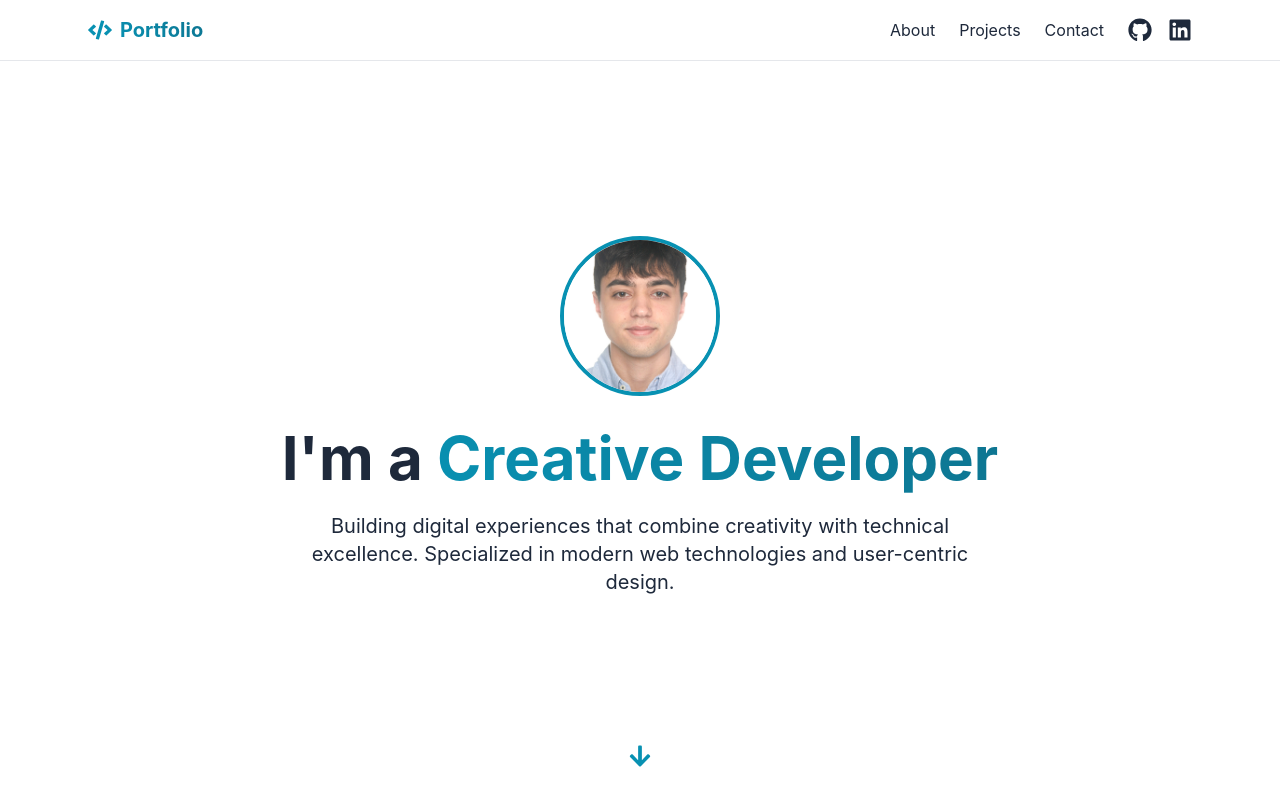
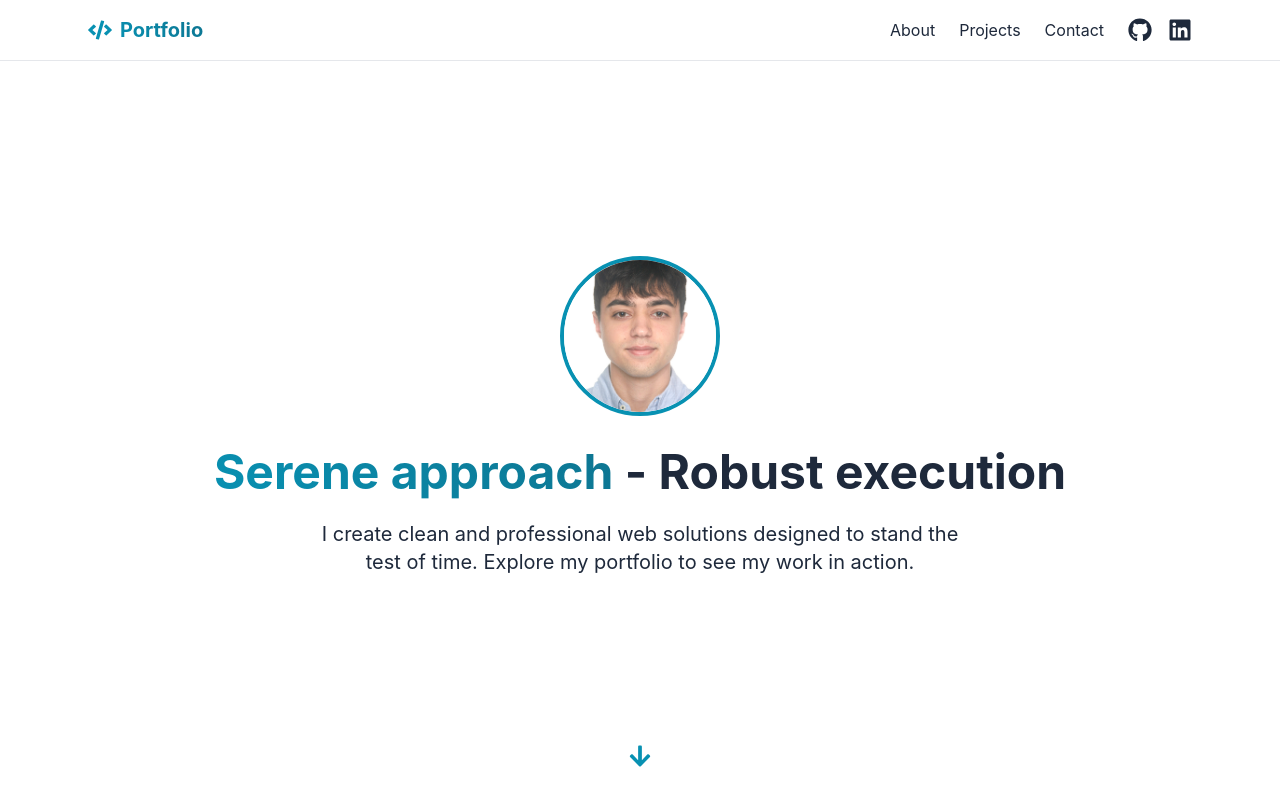
Before and after one commit to OscarLM32/OscarLM32, a React (Vite) app: page / in a window 1280 px wide. Shown: the top 800 px of the page. Built offline with nearby package versions, Linux system fonts and the light colour scheme.

Commit message:
Hero text changed

```diff
--- a/src/components/Hero.tsx
+++ b/src/components/Hero.tsx
@@ -26,10 +26,10 @@ export function Hero() {
         initial={{ y: 20, opacity: 0 }}
         animate={{ y: 0, opacity: 1 }}
         transition={{ delay: 0.2 }}
-        className="text-5xl sm:text-6xl font-bold mb-6 text-center"
+        className="text-5xl sm:text-5xl font-bold mb-6 text-center"
       >
-        <span className="text-textPrimary">I'm a </span>
-        <span className="gradient-text">Creative Developer</span>
+        <span className="gradient-text">Serene approach </span>
+        <span className="text-textPrimary">- Robust execution</span>
       </motion.h1>
 
       <motion.p
@@ -38,8 +38,8 @@ export function Hero() {
         transition={{ delay: 0.3 }}
         className="text-xl text-center max-w-2xl mb-12 text-textPrimary"
       >
-        Building digital experiences that combine creativity with technical excellence.
-        Specialized in modern web technologies and user-centric design.
+        I create clean and professional web solutions designed to stand the test of time.
+        Explore my portfolio to see my work in action.
       </motion.p>
 
       <motion.div
```
